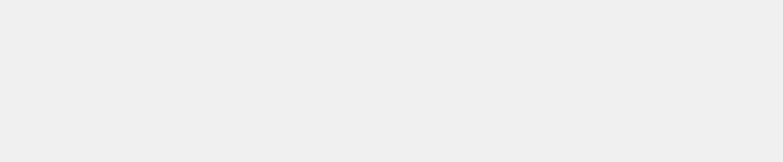
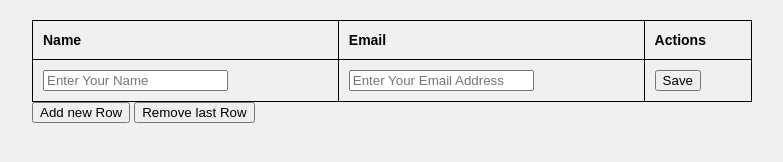
Before and after one commit to vijayta/vj_js, a plain HTML site: page exercise04.html in a window 1280 px wide. Shown: the whole page, without its empty margins (158-941 px from the left). Drawn offline with Linux system fonts and the light colour scheme.

Commit message:
excercise 04 done

```diff
--- a/exercise04.html
+++ b/exercise04.html
@@ -10,5 +10,96 @@
   <link rel="stylesheet" href="style.css">
 </head>
 <body>
+	<div class="wrapper">
+		<script type="text/javascript">
+		 function addProfile()
+		  {
+		    var tbl = document.getElementById('contact');
+		    var lastRow = tbl.rows.length;
+		    var iteration = lastRow;
+		    var row = tbl.insertRow(lastRow);
+
+		    var td4 = row.insertCell(0);
+		    td4.setAttribute('id','editField'+iteration);
+		    td4.setAttribute('style','display: none');
+		    td4.innerHTML = "<span onClick='edit(this)'>Edit</span> /<span onclick='removeProfile01(' + b + ')'>Remove</span> ";
+
+		    var td3 = row.insertCell(0);
+		    td3.setAttribute('id','saveField'+iteration);
+		    var el3 = document.createElement('input');
+		    el3.type = 'button';
+		    el3.name = 'save' + iteration;
+		    el3.id = 'save' + iteration;
+		    el3.value = 'save';
+		    el3.setAttribute('onclick', 'submitForm(this)');
+		    td3.appendChild(el3);
+
+
+		    var td2 = row.insertCell(0);
+		    td2.setAttribute('id','emailField'+iteration);
+		    var el2 = document.createElement('input');
+		    el2.type = 'text';
+		    el2.name = 'emailRow' + iteration;
+		    el2.id = 'emailRow' + iteration;
+		    el2.value = 'Enter Your Email Address';
+		    td2.appendChild(el2);
+
+		    var td1 = row.insertCell(0);
+		    td1.setAttribute('id','nameField'+iteration);
+		    var el = document.createElement('input');
+		    el.type = 'text';
+		    el.name = 'txtRow' + iteration;
+		    el.id = 'txtRow' + iteration;
+		    el.value = 'Enter Your Name';
+		    td1.appendChild(el);
+		  }
+		  function removeProfile()
+		  {
+		    var tbl = document.getElementById('contact');
+		    var lastRow = tbl.rows.length;
+		    if (lastRow > 2) tbl.deleteRow(lastRow - 1);
+		  }
+		  function removeProfile01(e)
+		  {
+		    e.parentNode.parentNode.parentNode.removeChild(e.parentNode.parentNode);
+		  }
+
+		  function submitForm(e)
+		  {
+		    var ect = e.parentNode.parentNode.getElementsByTagName("td");
+		    ect[0].innerHTML=ect[0].firstChild.value;
+		    ect[1].innerHTML=ect[1].firstChild.value;
+		    ect[2].setAttribute("style", "display:none;");
+		    ect[3].setAttribute("style", "display:block;");
+		  }
+
+		  function edit(e){
+		   var ect = e.parentNode.parentNode.getElementsByTagName("td");
+		    ect[0].innerHTML='<input type="text" value="'+ect[0].innerHTML+'">';
+		    ect[1].innerHTML='<input type="text" value="'+ect[1].innerHTML+'">';
+		    ect[2].setAttribute("style", "display:block;");
+		    ect[3].setAttribute("style", "display:none;");
+		  }
+		</script>
+
+
+  <form method="post" action="" name="profile01">
+    <table id="contact" name="contact"  width="80%">
+	    <tr>
+	      <th>Name</th>
+	      <th>Email</th>
+	      <th>Actions</th>
+	    </tr>
+	    <tr>
+	      <td id="nameField1"><input type="text" placeholder="Enter Your Name" id="txtRow1" name="txtRow1"/></td>
+	      <td id="emailField1" ><input type="text" placeholder="Enter Your Email Address" id="emailRow1" name="emailRow1" /></td>
+	      <td id="saveField1" ><input type="button" id="save1"name="save1" value="Save" onclick="submitForm(this)"/></td>
+	      <td id="editField1" style="display: none;"><span onClick="edit(this)">Edit</span>/ <span onclick="removeProfile01(this)">Remove</span></td>
+	    </tr>
+	  </table>
+  <input type="button" value="Add new Row" onClick="addProfile()" />
+  <input type="button" value="Remove last Row" onClick="removeProfile()" />
+  </form>
+	</div>
 </body>
 </html>
--- a/style.css
+++ b/style.css
@@ -50,3 +50,6 @@ table {
 /* General Styles */
 body{ background: #f0f0f0; font-size: 14px; font-family: arial; line-height: 18px; }
 .wrapper{ width: 900px; margin: 20px auto; }
+table{border: 1px solid #000; padding: 5px; }
+table td, table th{ padding: 10px; border: 1px solid #000; text-align: left; }
+table th { font-weight: bold;}
```
